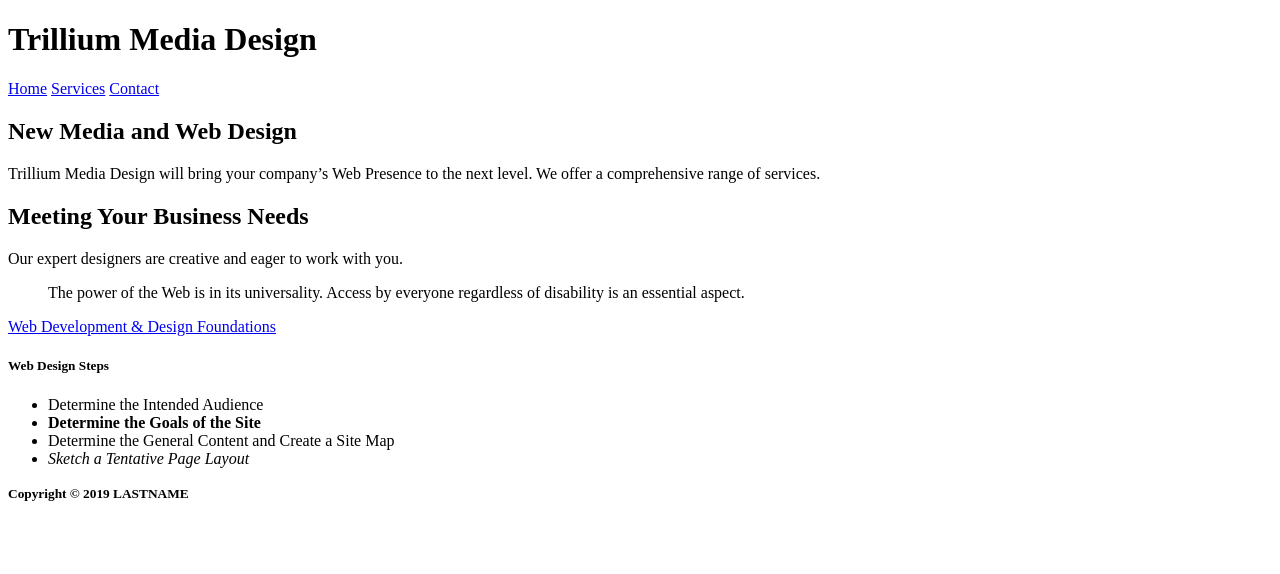
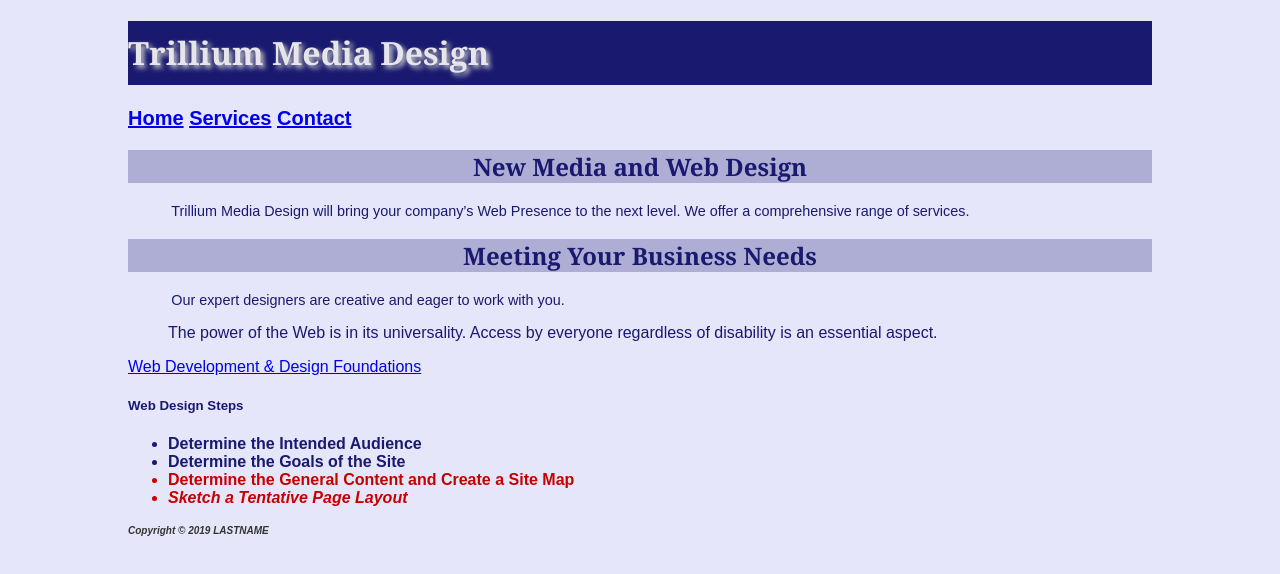
Before and after one commit to 44144Sp21/ch3inclassnotes-Kalene16, a plain HTML site: page index.html in a window 1280 px wide. Drawn offline with Linux system fonts and the light colour scheme.

Commit message:
Ch3InClassNotes
Completed the code for all pages and created a style.css file.

```diff
--- a/index.html
+++ b/index.html
@@ -1,10 +1,11 @@
 <!DOCTYPE html>
 <html lang="en">
 	<head>
-		<title>LASTNAME Chapter 3 InClass Notes</title>
+		<title>Kiesel Chapter 3 InClass Notes</title>
 		<meta charset="utf-8">
+        <link href="style.css" rel="stylesheet">
 	</head>
-    <body>
+    <body id="wrapper">
         <!-- Structural Elements - header, nav, main, footer -->
         <header>
             <h1>Trillium Media Design</h1>
@@ -32,8 +33,8 @@
             <ul>
                 <li>Determine the Intended Audience</li>
                 <li><strong>Determine the Goals of the Site</strong></li>
-                <li>Determine the General Content and Create a Site Map</li>
-                <li><em>Sketch a Tentative Page Layout</em></li>
+                <li class="feature">Determine the General Content and Create a Site Map</li>
+                <li class="feature"><em>Sketch a Tentative Page Layout</em></li>
             </ul>
 
         </main>
--- /dev/null
+++ b/style.css
@@ -0,0 +1,34 @@
+
+body { background-color: #E6E6FA;
+        color: #191970;
+    font-family: Arial, Verdana, sans-serif;
+}
+h1 { background-color: #191970;
+color: #E6E6EA;
+font-family: Georgia, "Times New Roman", serif;
+line-height: 200%;
+text-shadow: 3px 3px 5px #CCCCCC;
+}
+h2 {background-color: #AEAED4;
+    color: #191970;
+    font-family: Georgia, "Times New Roman", serif;
+    text-align: center;
+}
+p {font-size: .90em;
+    text-indent: 3em;
+}
+ul {font-weight: bold;
+}
+nav {font-weight: bold;
+font-size: 1.25em;
+}
+footer {color: #333333;
+font-size: .75em;
+font-style: italic;
+}
+#wrapper {margin-left: auto;
+    margin-right: auto;
+    width: 80%;
+}
+.feature { color: #C70000;
+}
```
Also changed, not shown: contact.html (+2 -1 lines), services.html (+2 -1 lines).
